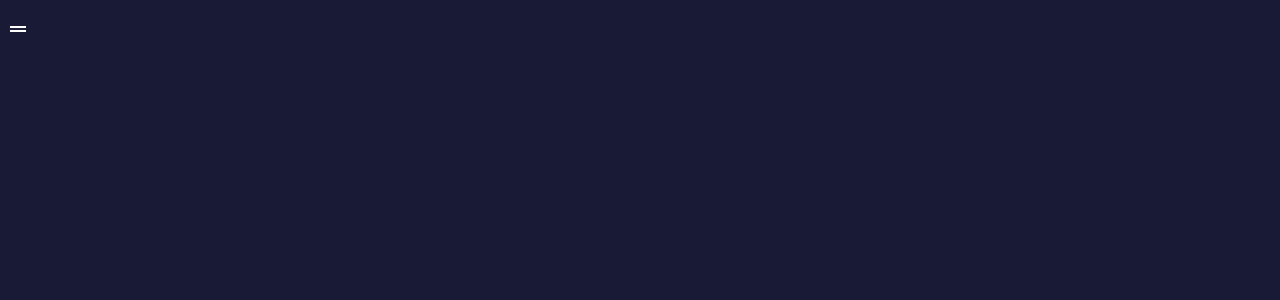
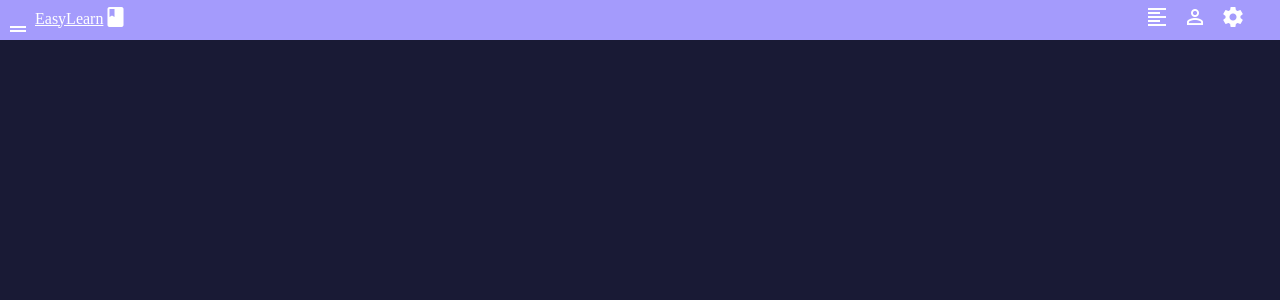
Before and after one commit to Muloversic/easy-learn-React-, a React (Create React App) app: page / in a window 1280 px wide. Both pictures are taken after a click on the button "drag_handle". Shown: the top 300 px of the page. Built offline with nearby package versions, Linux system fonts and the light colour scheme.

Commit message:
header fixes

```diff
--- a/src/components/Header.js
+++ b/src/components/Header.js
@@ -1,14 +1,16 @@
 import { nanoid } from "nanoid";
+import { Link, useLocation } from "react-router-dom";
 import { React, useState, useEffect } from "react";
 export default function Header({ links, subLinks }) {
+  const location = useLocation();
   const [burger, setBurger] = useState(false);
-  const page = window.location.pathname.slice(1);
+  const page = location.pathname.slice(1);
   const subItemLinks = subLinks.map((links) => {
     return (
       <li className="navigation__item" key={nanoid()}>
-        <a href={links.href} className="navigation__link">
+        <Link to={links.href} className="navigation__link">
           <i className=" material-icons">{links.icon}</i>
-        </a>
+        </Link>
       </li>
     );
   });
@@ -23,20 +25,21 @@ export default function Header({ links, subLinks }) {
       href = link.href;
       icon = link.icon;
     } else {
+
       for (let subItem in link.value) {
         if (subItem === page) {
           title = link.value[subItem].subValue;
-          href = link.value[subItem].href;
+          href = link.value[subItem].href || '/';
         }
       }
     }
 
     return (
       <li className="navigation__item" key={nanoid()}>
-        <a href={href} className="navigation__link">
+        <Link to={href} className="navigation__link">
           {title}
           <i className="material-icons">{icon}</i>
-        </a>
+        </Link>
       </li>
     );
   });
@@ -50,21 +53,17 @@ export default function Header({ links, subLinks }) {
   useEffect(() => {
     const burgerItem = document.querySelector(".navigation__burger");
     [...navItems].forEach((navItem, index) => {
-      if (index === 2) {
+      if (burger) {
         navItem.classList.add("navigation__item--active");
-      }
-
-      if (burger) {
+        burgerItem.classList.add("navigation__burger--active");
+        if (index === 2) {
+          navItem.style.display = 'none';
+        }
+      } else {
         navItem.classList.remove("navigation__item--active");
         burgerItem.classList.remove("navigation__burger--active");
         if (index === 2) {
-          navItem.classList.add("navigation__item--active");
-        }
-      } else {
-        navItem.classList.add("navigation__item--active");
-        burgerItem.classList.add("navigation__burger--active");
-        if (index === 2) {
-          navItem.classList.remove("navigation__item--active");
+          navItem.style.display = 'block';
         }
       }
     });
--- a/src/scss/header.scss
+++ b/src/scss/header.scss
@@ -53,6 +53,9 @@ $burger-bg:rgb(164, 155, 252);
         &:last-child {
             margin-left: auto;
         }
+        &:nth-child(3){
+            display: block;
+        }
         &--active {
             display: block;
             z-index: 1;
```
